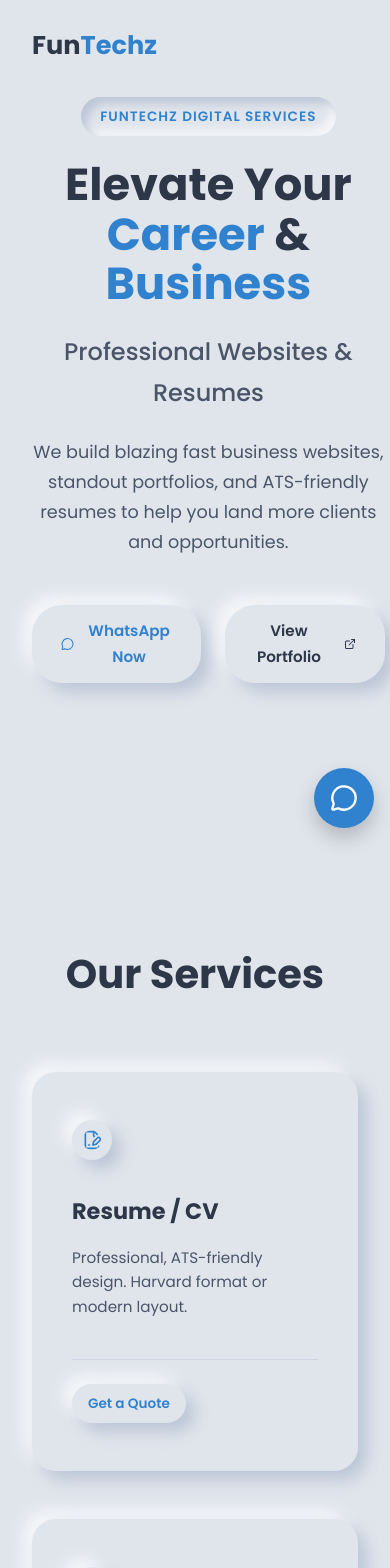
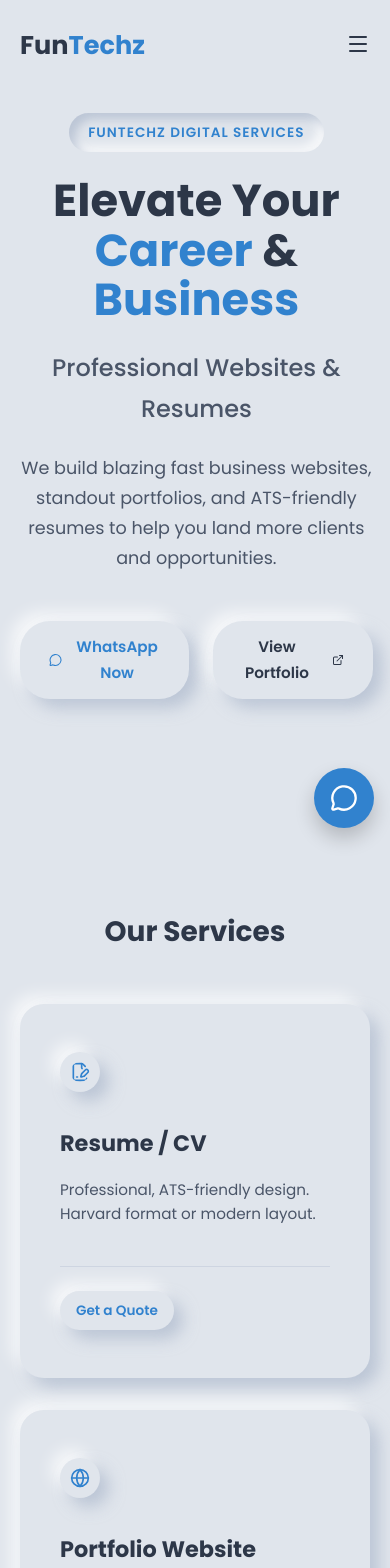
Before and after one commit to ieyrfan/freelance, a React (Vite) app: page / in a window 390 px wide. Shown: the top 1568 px of the page. Built offline with nearby package versions, Linux system fonts and the light colour scheme.

Commit message:
Enhance mobile responsiveness and add Hamburger Menu

```diff
--- a/src/components/Navbar.css
+++ b/src/components/Navbar.css
@@ -66,8 +66,45 @@
   font-weight: 700 !important;
 }
 
+.mobile-menu-btn {
+  display: none;
+  background: none;
+  border: none;
+  color: var(--text-title);
+  cursor: pointer;
+}
+
 @media (max-width: 968px) {
+  .mobile-menu-btn {
+    display: block;
+    z-index: 1001;
+  }
+
   .nav-links {
-    display: none;
+    position: fixed;
+    top: 0;
+    right: -100%;
+    width: 80%;
+    height: 100vh;
+    background-color: var(--bg-main);
+    flex-direction: column;
+    justify-content: center;
+    gap: 3rem;
+    transition: right 0.4s ease;
+    box-shadow: -10px 0 20px rgba(0,0,0,0.1);
+    z-index: 1000;
+  }
+
+  .nav-links.active {
+    right: 0;
+  }
+
+  .links-group, .actions-group {
+    flex-direction: column;
+    gap: 2rem;
+  }
+
+  .links-group a {
+    font-size: 1.2rem;
   }
 }
--- a/src/components/Navbar.jsx
+++ b/src/components/Navbar.jsx
@@ -1,11 +1,12 @@
 import { useState, useEffect } from 'react';
-import { Moon, Sun } from 'lucide-react';
+import { Moon, Sun, Menu, X } from 'lucide-react';
 import { useLanguage } from '../context/LanguageContext';
 import { useTheme } from '../context/ThemeContext';
 import './Navbar.css';
 
 const Navbar = () => {
   const [scrolled, setScrolled] = useState(false);
+  const [mobileMenuOpen, setMobileMenuOpen] = useState(false);
   const { lang, toggleLang, t } = useLanguage();
   const { theme, toggleTheme } = useTheme();
 
@@ -21,15 +22,16 @@
     <nav className={`navbar ${scrolled ? 'scrolled glass' : ''}`}>
       <div className="container nav-content">
         <a href="#home" className="brand">Fun<span>Techz</span></a>
-        <div className="nav-links">
+
+        <div className={`nav-links ${mobileMenuOpen ? 'active' : ''}`}>
           <div className="links-group">
-            <a href="#home">{t.navHome}</a>
-            <a href="#services">{t.navServices}</a>
-            <a href="#portfolio">{t.navPortfolio}</a>
-            <a href="#about">{t.navAbout}</a>
+            <a href="#home" onClick={() => setMobileMenuOpen(false)}>{t.navHome}</a>
+            <a href="#services" onClick={() => setMobileMenuOpen(false)}>{t.navServices}</a>
+            <a href="#portfolio" onClick={() => setMobileMenuOpen(false)}>{t.navPortfolio}</a>
+            <a href="#about" onClick={() => setMobileMenuOpen(false)}>{t.navAbout}</a>
           </div>
           <div className="actions-group">
-            <a href="#contact" className="btn btn-primary">{t.navContact}</a>
+            <a href="#contact" className="btn btn-primary" onClick={() => setMobileMenuOpen(false)}>{t.navContact}</a>
             <button onClick={toggleLang} className="btn btn-secondary lang-toggle" title="Toggle Language">
               {lang === 'en' ? 'BM' : 'EN'}
             </button>
@@ -38,6 +40,13 @@
             </button>
           </div>
         </div>
+
+        <button
+          className="mobile-menu-btn"
+          onClick={() => setMobileMenuOpen(!mobileMenuOpen)}
+        >
+          {mobileMenuOpen ? <X size={24} /> : <Menu size={24} />}
+        </button>
       </div>
     </nav>
   );
--- a/src/index.css
+++ b/src/index.css
@@ -161,3 +161,32 @@
   opacity: 1;
   transform: translateY(0);
 }
+
+@media (max-width: 768px) {
+  .container {
+    padding: 0 1.5rem;
+  }
+
+  section {
+    padding: 4rem 0;
+  }
+
+  .section-title {
+    font-size: 2rem;
+    margin-bottom: 3rem;
+  }
+
+  .grid-2, .grid-3 {
+    gap: 2rem;
+  }
+}
+
+@media (max-width: 480px) {
+  .container {
+    padding: 0 1.25rem;
+  }
+
+  .section-title {
+    font-size: 1.75rem;
+  }
+}
```
